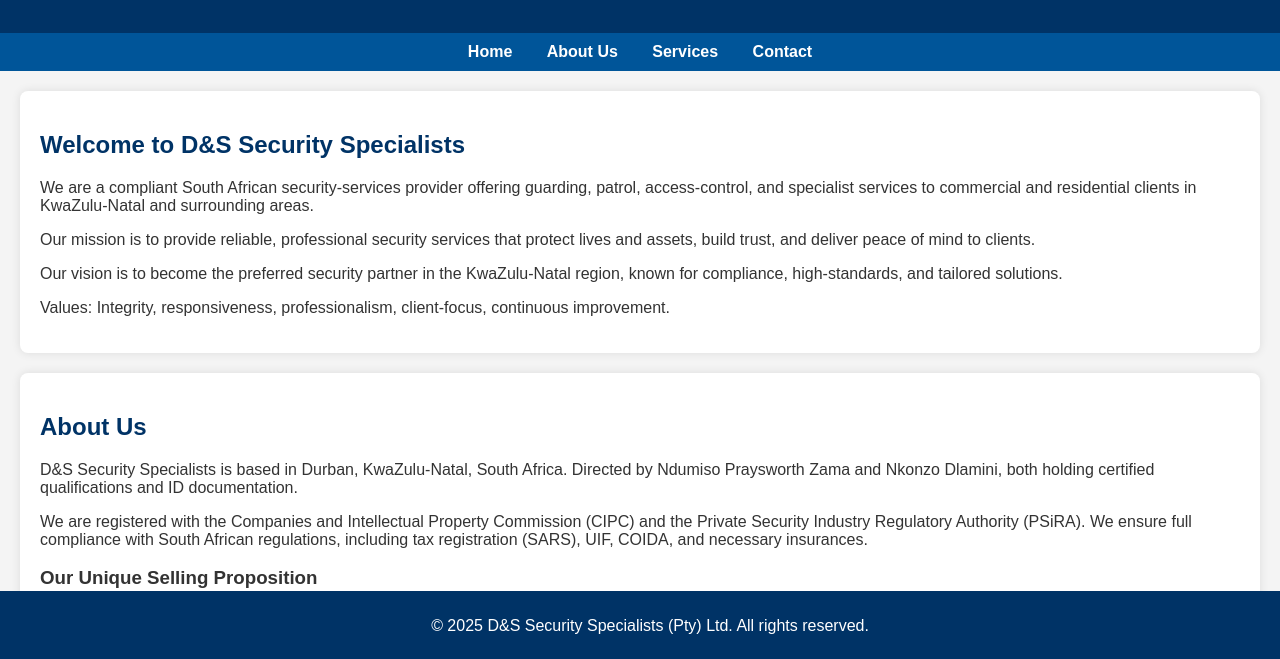
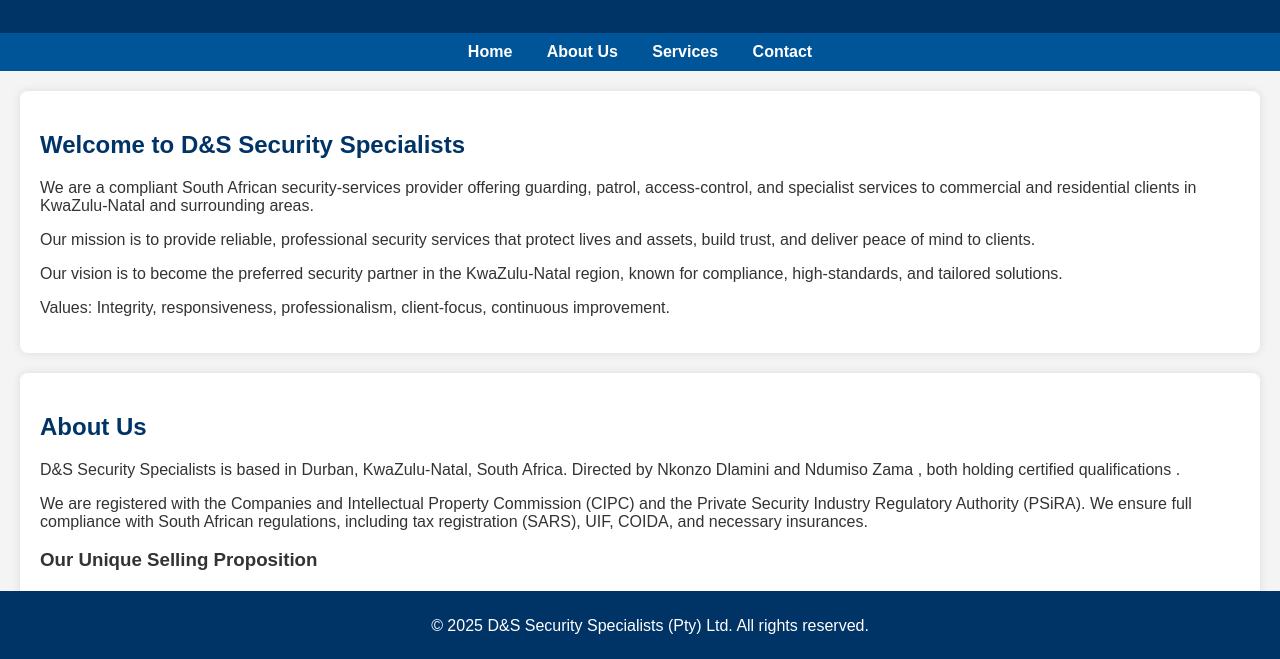
Before and after one commit to nazarickgpt/D-S-Security, a plain HTML site: page index.html in a window 1280 px wide. Shown: the part 139-798 px from the top of the page. Drawn offline with Linux system fonts and the light colour scheme.

Commit message:
Update index.html

```diff
--- a/index.html
+++ b/index.html
@@ -104,7 +104,7 @@
 
     <section id="about">
         <h2>About Us</h2>
-        <p>D&S Security Specialists is based in Durban, KwaZulu-Natal, South Africa. Directed by Ndumiso Praysworth Zama and Nkonzo Dlamini, both holding certified qualifications and ID documentation.</p>
+        <p>D&S Security Specialists is based in Durban, KwaZulu-Natal, South Africa. Directed by Nkonzo Dlamini and Ndumiso Zama , both holding certified qualifications .</p>
         <p>We are registered with the Companies and Intellectual Property Commission (CIPC) and the Private Security Industry Regulatory Authority (PSiRA). We ensure full compliance with South African regulations, including tax registration (SARS), UIF, COIDA, and necessary insurances.</p>
         <h3>Our Unique Selling Proposition</h3>
         <p>We differentiate by combining local management in Durban/KZN, directors with certified credentials, a strong commitment to training and responsiveness, and personalised service rather than “one-size-fits-all”. This focus on client-specific needs and ongoing improvement helps us outperform generic providers.</p>
```
